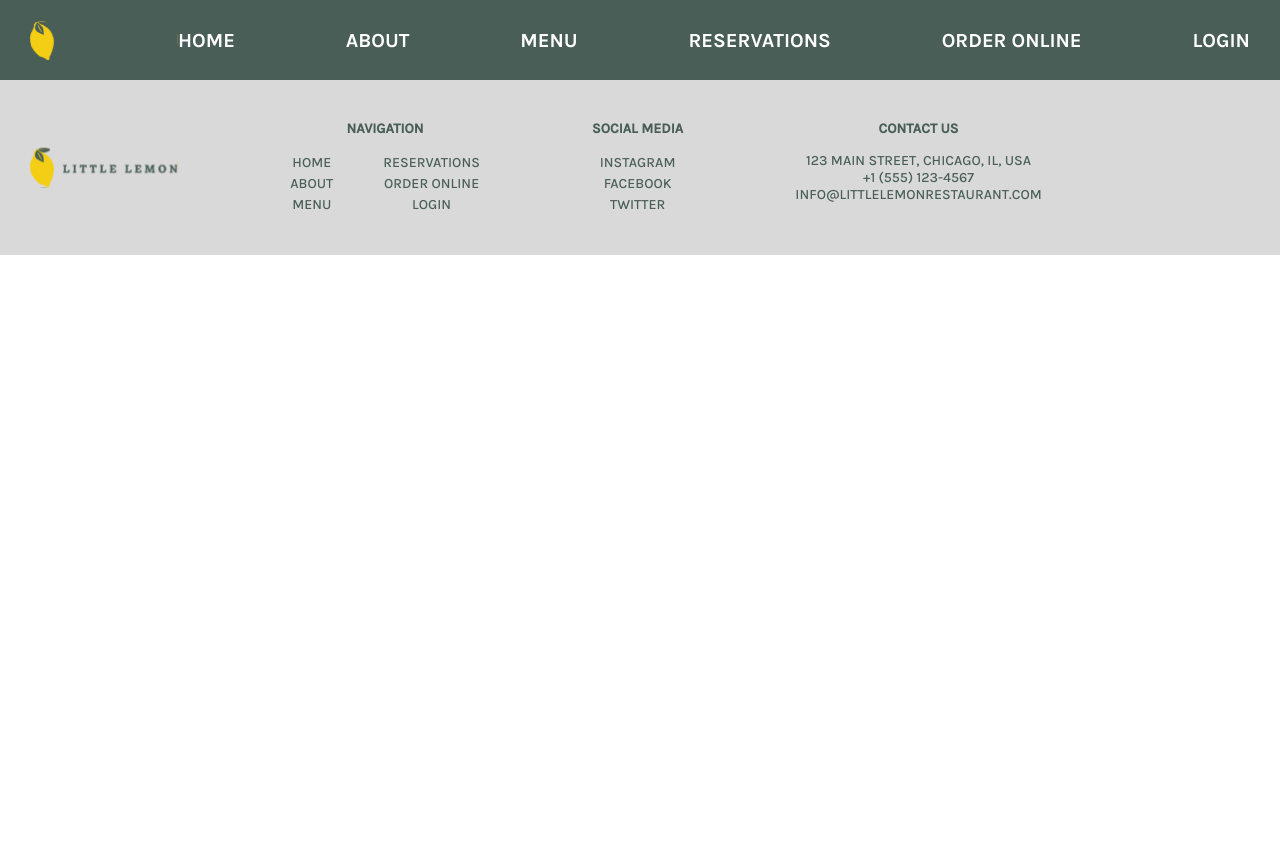
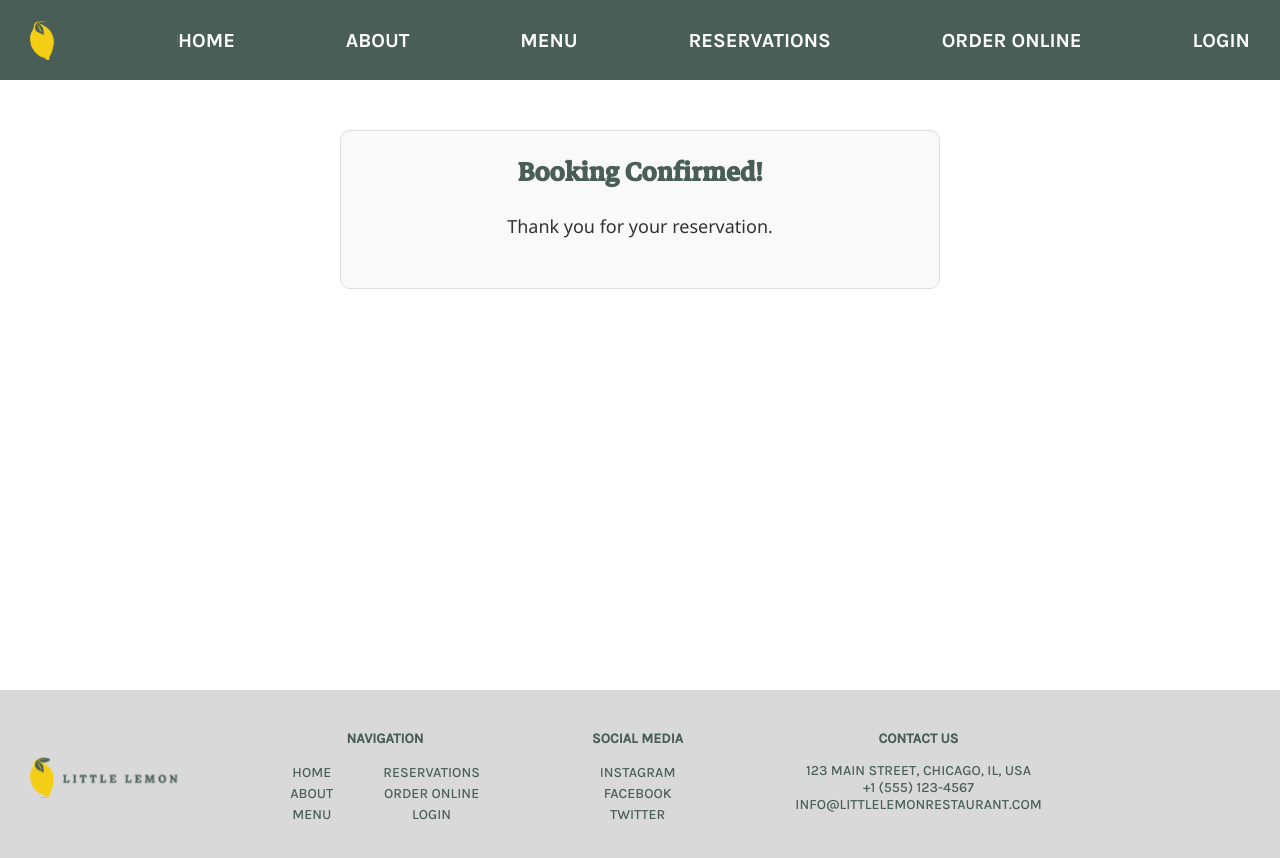
Before and after one commit to juliareva/meta_capstone_project, a React (Create React App) app: page /booking_confirmed in a window 1280 px wide. Shown: the top 858 px of the page. Before the commit the page ends 800 px from the top, so only its background shows below. Built offline with nearby package versions, Linux system fonts and the light colour scheme.

Commit message:
Set up a booking confirmation page

```diff
--- a/src/App.js
+++ b/src/App.js
@@ -1,21 +1,26 @@
 import { BrowserRouter, Routes, Route } from "react-router-dom";
 
-import Navbar from './components/Navbar';
-import Footer from './components/Footer';
-import Main from './components/Main';
-import Reservation from './components/Reservation';
+import Navbar from "./components/Navbar";
+import Footer from "./components/Footer";
+import Main from "./components/Main";
+import Reservation from "./components/Reservation";
+import ConfirmedBooking from "./components/ConfirmedBooking";
 
 function App() {
   return (
     <div className="App">
       <Navbar />
       <BrowserRouter>
-      <Routes>
-        <Route path="/" element={<Main />}></Route>
-        <Route path="/booking" element={<Reservation />}></Route>
-      </Routes>
+        <Routes>
+          <Route path="/" element={<Main />}></Route>
+          <Route path="/booking" element={<Reservation />}></Route>
+          <Route
+            path="/booking_confirmed"
+            element={<ConfirmedBooking />}
+          ></Route>
+        </Routes>
       </BrowserRouter>
-     <Footer />
+      <Footer />
     </div>
   );
 }
--- /dev/null
+++ b/src/components/ConfirmedBooking.js
@@ -0,0 +1,14 @@
+import React from "react";
+
+const ConfirmedBooking = () => {
+  return (
+    <div className="confirmation-page">
+      <div class="confirmation-container">
+        <h1>Booking Confirmed!</h1>
+        <p>Thank you for your reservation.</p>
+      </div>
+    </div>
+  );
+};
+
+export default ConfirmedBooking;
--- a/src/components/Reservation.js
+++ b/src/components/Reservation.js
@@ -1,4 +1,5 @@
 import React, { useEffect, useState } from "react";
+import { useNavigate } from "react-router-dom";
 
 import restaurantPhoto from "../icons_assets/restaurant1.jpg";
 
@@ -26,12 +27,16 @@ const Reservation = () => {
     }
     return result;
   };
+
   const submitAPI = function (formData) {
     return true;
   };
 
+  // CHECKING AVAILABLE TIME FOR SELECTED DATE
   const [availTime, setAvailTime] = useState([]);
   const [currDate, setCurrDate] = useState(getDate());
+  const [formData, setFormData] = useState({});
+  const navigate = useNavigate();
 
   function getDate() {
     const today = new Date();
@@ -50,6 +55,14 @@ const Reservation = () => {
     setAvailTime(fetchAPI(new Date()));
   }, []);
 
+  // SUBMITTING FORM
+  const handleSubmit = (event) => {
+    event.preventDefault();
+    if (submitAPI(formData)) {
+      navigate("/booking_confirmed");
+    }
+  };
+
   return (
     <div className="res-page">
       <img
@@ -60,7 +73,7 @@ const Reservation = () => {
       <div className="res-container">
         <h2>Book a table at Little Lemon Chicago</h2>
 
-        <form>
+        <form onSubmit={handleSubmit}>
           <h4 className="heading-m" style={{ color: "#F4CE14" }}>
             Reservation Details
           </h4>
--- a/src/index.css
+++ b/src/index.css
@@ -4,13 +4,12 @@
   padding: 0;
 
   /* ------- GLOBAL COLORS */
---clr-green: #495E57;
---clr-yellow: #F4CE14;
+  --clr-green: #495e57;
+  --clr-yellow: #f4ce14;
   --clr-black: #000000;
---clr-white: #FFFFFF;
---clr-grey: #D9d9d9;
+  --clr-white: #ffffff;
+  --clr-grey: #d9d9d9;
 }
-
 
 /* ------- GLOBAL FONTS */
 @font-face {
@@ -44,40 +43,38 @@
 }
 
 h1 {
-  font-family: "MarkaziText-Medium" ;
+  font-family: "MarkaziText-Medium";
   font-size: 60px;
 }
 
 h2 {
-  font-family: "MarkaziText-Regular" ;
+  font-family: "MarkaziText-Regular";
   font-size: 40px;
 }
 
 h3 {
-  font-family: "Karla-ExtraBold" ;
+  font-family: "Karla-ExtraBold";
   font-size: 20px;
   text-transform: uppercase;
 }
 
 .heading-m {
-  font-family: "Karla-Medium" ;
+  font-family: "Karla-Medium";
   font-size: 18px;
   font-weight: bold;
 }
 
 .body-m {
-  font-family: "Karla-Medium" ;
+  font-family: "Karla-Medium";
   font-size: 18px;
   line-height: 1.5;
 }
 
 .body-s {
-  font-family: "Karla-Medium" ;
+  font-family: "Karla-Medium";
   font-size: 16px;
   line-height: 1.5;
 }
-
-
 
 /* ------- BUTTON STYLES */
 
@@ -87,7 +84,7 @@ h3 {
   box-shadow: 0px 4px 4px 0px rgba(0, 0, 0, 0.25);
   padding: 11px 27px;
   color: var(--clr-black);
-  font-family: "Karla-Bold" ;
+  font-family: "Karla-Bold";
   font-size: 16px;
   line-height: 150%;
   border: none;
@@ -109,7 +106,7 @@ h3 {
   box-shadow: 0px 4px 4px 0px rgba(0, 0, 0, 0.25);
   padding: 11px 27px;
   color: var(--clr-white);
-  font-family: "Karla-Bold" ;
+  font-family: "Karla-Bold";
   font-size: 16px;
   line-height: 150%;
   border: none;
@@ -118,7 +115,7 @@ h3 {
 .btn_secondary:hover {
   background-color: var(--clr-white);
   border: 1px solid var(--clr-green);
-  color: var(--clr-green)
+  color: var(--clr-green);
 }
 
 .btn_secondary:active {
@@ -126,13 +123,12 @@ h3 {
   color: var(--clr-white);
 }
 
-
 /* ------- NAVBAR STYLES */
 
 nav {
   background-color: var(--clr-green);
   display: flex;
-  font-family: "Karla-Bold" ;
+  font-family: "Karla-Bold";
   font-size: 20px;
   text-transform: uppercase;
   padding: 20px 30px;
@@ -156,14 +152,12 @@ nav ul li a:hover {
   color: var(--clr-yellow);
 }
 
-
 /* ------- MAIN STYLES */
 .main-container {
   display: flex;
   flex-direction: column;
   align-items: center;
 }
-
 
 /* ------- HEADER STYLES */
 
@@ -186,12 +180,12 @@ nav ul li a:hover {
   justify-content: space-between;
 }
 
-.hero-description  span {
+.hero-description span {
   margin-top: 30px;
 }
 
 .hero-description button {
-  justify-self:end;
+  justify-self: end;
   margin-top: auto;
   margin-bottom: 30px;
 }
@@ -210,7 +204,6 @@ color: var(--clr-green);
   align-items: center;
   padding: 30px;
   margin: 20px 0;
-
 }
 
 .specials-heading {
@@ -236,7 +229,6 @@ color: var(--clr-green);
   align-items: flex-start;
   background-color: var(--clr-grey);
   border-radius: 8px;
-
 }
 
 #special-img {
@@ -289,7 +281,6 @@ color: var(--clr-green);
   display: grid;
   grid-template-columns: 1fr 1fr;
   grid-gap: 20px;
-
 }
 
 .testimonials-card {
@@ -335,13 +326,12 @@ color: var(--clr-green);
   gap: 20px;
 }
 
-
 /* -------  FOOTER STYLES */
 
 footer {
   background-color: var(--clr-grey);
   display: flex;
-  font-family: "Karla-Medium" ;
+  font-family: "Karla-Medium";
   font-size: 14px;
   text-transform: uppercase;
   padding: 40px 30px;
@@ -353,7 +343,6 @@ footer {
   display: flex;
   width: 80%;
   justify-content: space-evenly;
-
 }
 
 .footer-nav-links {
@@ -365,7 +354,6 @@ footer ul {
   list-style-type: none;
   margin-top: 15px;
   text-align: center;
-
 }
 
 footer ul li a {
@@ -384,7 +372,6 @@ footer p {
   text-align: center;
 }
 
-
 /* -------  RESERVATION STYLES */
 
 .res-page {
@@ -392,7 +379,7 @@ footer p {
   justify-content: center;
   align-items: center;
   gap: 30px;
-  font-family: "Karla-Medium" ;
+  font-family: "Karla-Medium";
   font-size: 14px;
   line-height: 1.5;
 
@@ -403,24 +390,20 @@ form {
   padding: 30px;
   background-color: var(--clr-green);
   border-radius: 8px;
-  color: var(--clr-white)
+  color: var(--clr-white);
 }
 
 .res-info,
-.guest-info
- {
+.guest-info {
   display: grid;
   grid-template-columns: 1fr 1fr;
   margin: 15px 0;
-
 }
 
 .res-info > div,
 .guest-info > div {
   padding: 15px;
 }
-
-
 
 form input,
 form select {
@@ -433,3 +416,52 @@ form select {
 #bookTable {
   margin-top: 30px;
 }
+
+/* ConfirmationPage.css */
+
+.confirmation-page {
+  min-height: 70vh; /* Full width */
+}
+
+.confirmation-container {
+  max-width: 600px;
+  margin: 50px auto;
+  padding: 20px;
+  text-align: center;
+  font-family: "Segoe UI", Tahoma, Geneva, Verdana, sans-serif;
+  background-color: #f9f9f9;
+  border: 1px solid #ddd;
+  border-radius: 10px;
+}
+
+.confirmation-container h1 {
+  color: var(--clr-green);
+  font-size: 36px;
+  margin-bottom: 20px;
+}
+
+.confirmation-container p {
+  font-size: 18px;
+  margin-bottom: 30px;
+  color: #333;
+}
+
+.confirmation-container ul {
+  list-style-type: none;
+  padding: 0;
+  font-size: 18px;
+  text-align: center;
+  display: inline-block;
+}
+
+.confirmation-container li {
+  margin: 10px 0;
+}
+
+.confirmation-container strong {
+  width: 100px;
+  display: inline-block;
+  text-align: right;
+  margin-right: 10px;
+  color: #555;
+}
```
Lines whose indentation alone changed are shown as unchanged.
